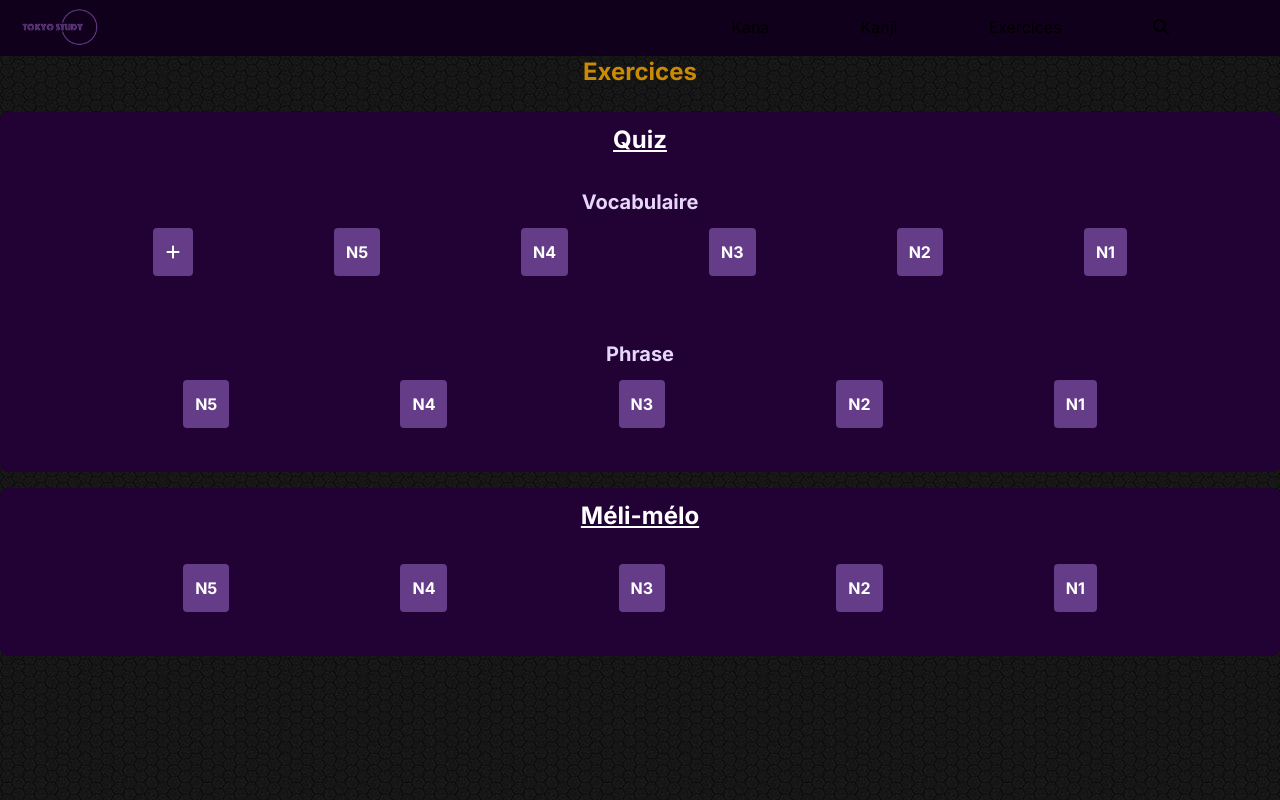
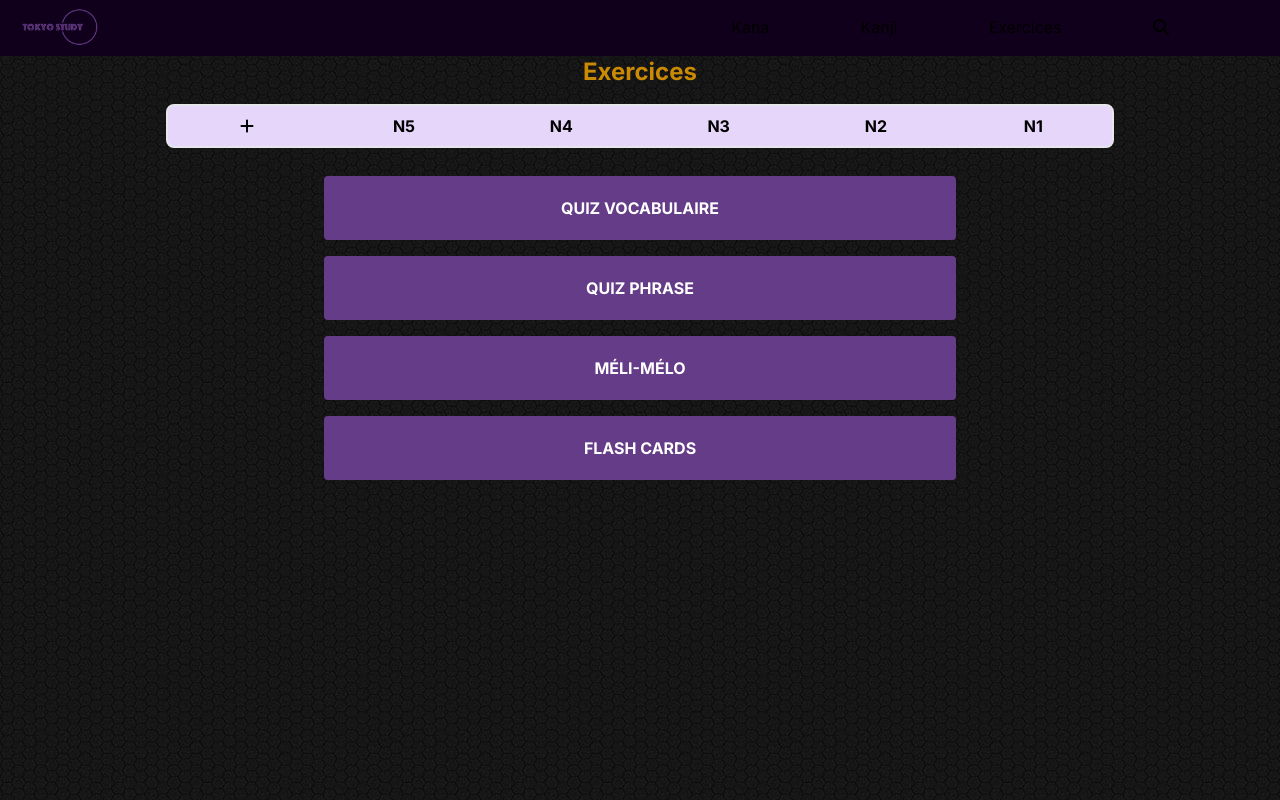
Before and after one commit to slangot/tokyo_study_web, a Next.js app: page /exercices in a window 1280 px wide. Built offline with nearby package versions, Linux system fonts and the light colour scheme.

Commit message:
✨ 💄 add new global style; update exercices page style and work around; update nav position; add exercice quiz selection interface

```diff
--- a/app/exercices/page.tsx
+++ b/app/exercices/page.tsx
@@ -1,4 +1,5 @@
 "use client"
+import { useState } from "react"
 
 // Next
 import Link from "next/link"
@@ -6,49 +7,68 @@ import Link from "next/link"
 // Icons
 import { FaPlus } from "react-icons/fa6"
 
+// Types
+import { exerciceQuizSelection } from "@/types"
+
 const Exercices = () => {
+  const [level, setLevel] = useState<number>(0)
+  const [openButton, setOpenButton] = useState<exerciceQuizSelection>({
+    status: false,
+    type: ""
+  })
+
+  const handleOpenButton = (type: string) => {
+    setOpenButton({
+      status: openButton.type === type ? !openButton.status : true,
+      type: type
+    })
+  }
   return (
-    <div>
+    <div className="mx-2">
       <h1 className="title">Exercices</h1>
       <div className="flex flex-col">
 
-        {/* Quiz */}
-        <div className="exerciceBlock">
-          <h2 className="subtitle">Quiz</h2>
-          <div className="exerciceSubBlock">
-            <h3 className="secondSubtitle">Vocabulaire</h3>
-            <div className="flex flex-row justify-evenly">
-              <Link className="levelButton" href="/exercices/quiz?type=vocabulary&level=6"><FaPlus /></Link>
-              <Link className="levelButton" href="/exercices/quiz?type=vocabulary&level=5">N5</Link>
-              <Link className="levelButton" href="/exercices/quiz?type=vocabulary&level=4">N4</Link>
-              <Link className="levelButton" href="/exercices/quiz?type=vocabulary&level=3">N3</Link>
-              <Link className="levelButton" href="/exercices/quiz?type=vocabulary&level=2">N2</Link>
-              <Link className="levelButton" href="/exercices/quiz?type=vocabulary&level=1">N1</Link>
-            </div>
-          </div>
-          <div className="exerciceSubBlock">
-            <h3 className="secondSubtitle">Phrase</h3>
-            <div className="flex flex-row justify-evenly">
-              <Link className="levelButton" href="/exercices/quiz?type=sentence&level=5">N5</Link>
-              <Link className="levelButton" href="/exercices/quiz?type=sentence&level=4">N4</Link>
-              <Link className="levelButton" href="/exercices/quiz?type=sentence&level=3">N3</Link>
-              <Link className="levelButton" href="/exercices/quiz?type=sentence&level=2">N2</Link>
-              <Link className="levelButton" href="/exercices/quiz?type=sentence&level=1">N1</Link>
-            </div>
-          </div>
+        {/* Levels */}
+        <div className="flex items-center font-bold w-full md:w-3/4 mx-auto border-2 rounded-lg bg-light">
+          <div className="levelSelectButton rounded-l-md" style={level === 6 ? { backgroundColor: 'white', color: 'black', boxShadow: '0px 2px 3px rgba(0,0,0,0.3)', height: '35px', paddingTop: '2px', paddingBottom: '2px', borderRadius: '5px', marginLeft: '2px', marginRight: '2px' } : {}} onClick={() => setLevel(6)}><FaPlus /></div>
+          <div className="levelSelectButton" style={level === 5 ? { backgroundColor: 'white', color: 'black', boxShadow: '0px 2px 3px rgba(0,0,0,0.3)', height: '35px', paddingTop: '2px', paddingBottom: '2px', borderRadius: '5px', marginLeft: '2px', marginRight: '2px' } : {}} onClick={() => setLevel(5)}>N5</div>
+          <div className="levelSelectButton" style={level === 4 ? { backgroundColor: 'white', color: 'black', boxShadow: '0px 2px 3px rgba(0,0,0,0.3)', height: '35px', paddingTop: '2px', paddingBottom: '2px', borderRadius: '5px', marginLeft: '2px', marginRight: '2px' } : {}} onClick={() => setLevel(4)}>N4</div>
+          <div className="levelSelectButton" style={level === 3 ? { backgroundColor: 'white', color: 'black', boxShadow: '0px 2px 3px rgba(0,0,0,0.3)', height: '35px', paddingTop: '2px', paddingBottom: '2px', borderRadius: '5px', marginLeft: '2px', marginRight: '2px' } : {}} onClick={() => setLevel(3)}>N3</div>
+          <div className="levelSelectButton" style={level === 2 ? { backgroundColor: 'white', color: 'black', boxShadow: '0px 2px 3px rgba(0,0,0,0.3)', height: '35px', paddingTop: '2px', paddingBottom: '2px', borderRadius: '5px', marginLeft: '2px', marginRight: '2px' } : {}} onClick={() => setLevel(2)}>N2</div>
+          <div className="levelSelectButton border-r-0 rounded-r-md" style={level === 1 ? { backgroundColor: 'white', color: 'black', boxShadow: '0px 2px 3px rgba(0,0,0,0.3)', height: '35px', paddingTop: '2px', paddingBottom: '2px', borderRadius: '5px', marginLeft: '2px', marginRight: '2px' } : {}} onClick={() => setLevel(1)}>N1</div>
         </div>
 
-        {/* Méli-Mélo */}
-        <div className="exerciceBlock">
-          <h2 className="subtitle">Méli-mélo</h2>
-          <div className="exerciceSubBlock">
-            <div className="flex flex-row justify-evenly">
-              <Link className="levelButton" href="/exercices/quiz?type=vocabulary&level=5">N5</Link>
-              <Link className="levelButton" href="/exercices/quiz?type=vocabulary&level=4">N4</Link>
-              <Link className="levelButton" href="/exercices/quiz?type=vocabulary&level=3">N3</Link>
-              <Link className="levelButton" href="/exercices/quiz?type=vocabulary&level=2">N2</Link>
-              <Link className="levelButton" href="/exercices/quiz?type=vocabulary&level=1">N1</Link>
-            </div>
+        <div className="flex flex-col mt-5">
+          {/* Quiz */}
+
+          {/* Vocabulary */}
+          <div className="exerciceButton" onClick={() => handleOpenButton('vocabulary')}>
+            <h2>Quiz Vocabulaire</h2>
+            {(openButton.type === 'vocabulary' && openButton.status && level !== 0) && <div className="exerciceButtonLanguageContainer">
+              <Link className="exerciceButtonLanguage" href={`/exercices/quiz?type=vocabulary&level=${level}&lang=fr`}>FR -&gt; JP</Link>
+              <Link className="exerciceButtonLanguage" href={`/exercices/quiz?type=vocabulary&level=${level}&lang=jp`}>JP -&gt; FR</Link>
+            </div>}
+          </div>
+
+          {/* Sentence */}
+          <div className="exerciceButton" onClick={() => handleOpenButton('sentence')}>
+            <h2>Quiz Phrase</h2>
+            {(openButton.type === 'sentence' && openButton.status && level !== 0) && <div className="exerciceButtonLanguageContainer">
+              <Link className="exerciceButtonLanguage" href={`/exercices/quiz?type=sentence&level=${level}&lang=fr`}>FR -&gt; JP</Link>
+              <Link className="exerciceButtonLanguage" href={`/exercices/quiz?type=sentence&level=${level}&lang=jp`}>JP -&gt; FR</Link>
+            </div>}
+          </div>
+
+          {/* Méli-Mélo */}
+          <Link className="exerciceButton" href={`/exercices/quiz?type=vocabulary&level=${level}`}>Méli-mélo</Link>
+
+          {/* Flash cards */}
+          <div className="exerciceButton" onClick={() => handleOpenButton('flashcard')}>
+            <h2>Flash cards</h2>
+            {(openButton.type === 'flashcard' && openButton.status && level !== 0) && <div className="exerciceButtonLanguageContainer">
+              <Link className="exerciceButtonLanguage" href={`/exercices/flashcard?type=sentence&level=${level}&lang=fr`}>FR -&gt; JP</Link>
+              <Link className="exerciceButtonLanguage" href={`/exercices/flashcard?type=sentence&level=${level}&lang=jp`}>JP -&gt; FR</Link>
+            </div>}
           </div>
         </div>
       </div>
--- a/app/globals.css
+++ b/app/globals.css
@@ -20,47 +20,43 @@ body {
   color: rgb(var(--foreground-rgb));
   background-image: url('../public/bg-dark.jpg');
   background-repeat: repeat;
-  background-blend-mode: saturation;
+  background-color: rgb(var(--background-start-rgb));
 }
 
 .app {
   @apply relative z-10 flex flex-col w-full mx-auto;
 }
 
-.exerciceBlock {
-  @apply flex flex-col w-full my-2 py-3 rounded-lg bg-fourth
-}
-
 .exerciceContentBlock {
   @apply relative flex flex-col w-[100%] flex-wrap items-center justify-evenly py-5 rounded-lg
 }
 
-.exerciceSubBlock {
-  @apply flex flex-col w-auto justify-center mx-3 my-4 py-4 rounded-lg
-}
-
 .exerciceLongContentDisplay {
-  @apply flex items-center text-ellipsis justify-center text-lg md:text-3xl w-[95%] h-auto my-2 px-2 py-3 rounded-xl bg-gray-800
+  @apply flex items-center text-ellipsis break-words justify-center text-lg md:text-3xl w-[95%] h-auto my-2 px-2 py-3 rounded-xl bg-gray-800
 }
 
 .exerciceShortContentDisplay {
-  @apply flex items-center text-ellipsis justify-center text-xl w-[150px] h-[150px] my-4 rounded-xl bg-gray-800 px-1
+  @apply flex items-center text-ellipsis break-words justify-center text-xl w-[150px] h-[150px] my-4 rounded-xl bg-gray-800 px-1
 }
 
 .exerciceTitle {
   @apply flex-1 text-center text-xl font-bold text-primary
 }
 
-.levelButton {
-  @apply flex items-center justify-center p-3 bg-primary text-white rounded font-bold
+.exerciceButton {
+  @apply flex flex-col items-center justify-center px-3 py-5 my-2 md:w-1/2 md:mx-auto uppercase bg-primary text-white rounded font-bold
 }
 
-.secondSubtitle {
-  @apply text-center text-xl font-bold mb-3 text-light
+.exerciceButtonLanguageContainer {
+  @apply flex flex-row
 }
 
-.subtitle {
-  @apply text-center text-2xl underline font-bold text-white
+.exerciceButtonLanguage {
+  @apply flex flex-row items-center justify-center bg-light text-black p-2 m-2 rounded-md shadow-lg
+}
+
+.levelSelectButton {
+  @apply flex flex-1 py-2 items-center justify-center bg-light text-black transition-all duration-300 ease-in-out
 }
 
 .title {
@@ -68,7 +64,7 @@ body {
 }
 
 .dropdown {
-  @apply absolute z-50 right-0 top-0 mt-3 w-full h-full p-5 rounded-lg bg-dark min-w-[210px] min-h-[500px] flex flex-col gap-2 justify-center items-center;
+  @apply absolute z-50 right-0 top-0 mt-3 w-full h-[100dvh] p-5 rounded-lg bg-dark min-w-[210px] min-h-[500px] flex flex-col gap-2 justify-center items-center;
 }
 
 .dropdown_link {
--- a/components/Nav.tsx
+++ b/components/Nav.tsx
@@ -14,7 +14,7 @@ const Nav = () => {
   const [toggleDropdown, setToggleDropdown] = useState(false)
 
   return (
-    <nav className="flex flex-1 flex-between items-center w-screen py-2 px-5 border-b-2 border-dark bg-dark">
+    <nav className="relative z-30 flex flex-1 flex-between items-center w-screen py-2 px-5 border-b-2 border-dark bg-dark">
       <Link href="/" className="flex flex-1 flex-center">
         <Image src="/logo.png" alt="Tokyo Study logo" width={80} height={80} className="object-contain" />
       </Link>
--- a/types/index.ts
+++ b/types/index.ts
@@ -23,3 +23,8 @@ export interface SentenceProps {
   level: number;
   reported: boolean;
 }
+
+export interface exerciceQuizSelection {
+  status: boolean;
+  type: string;
+}
```
